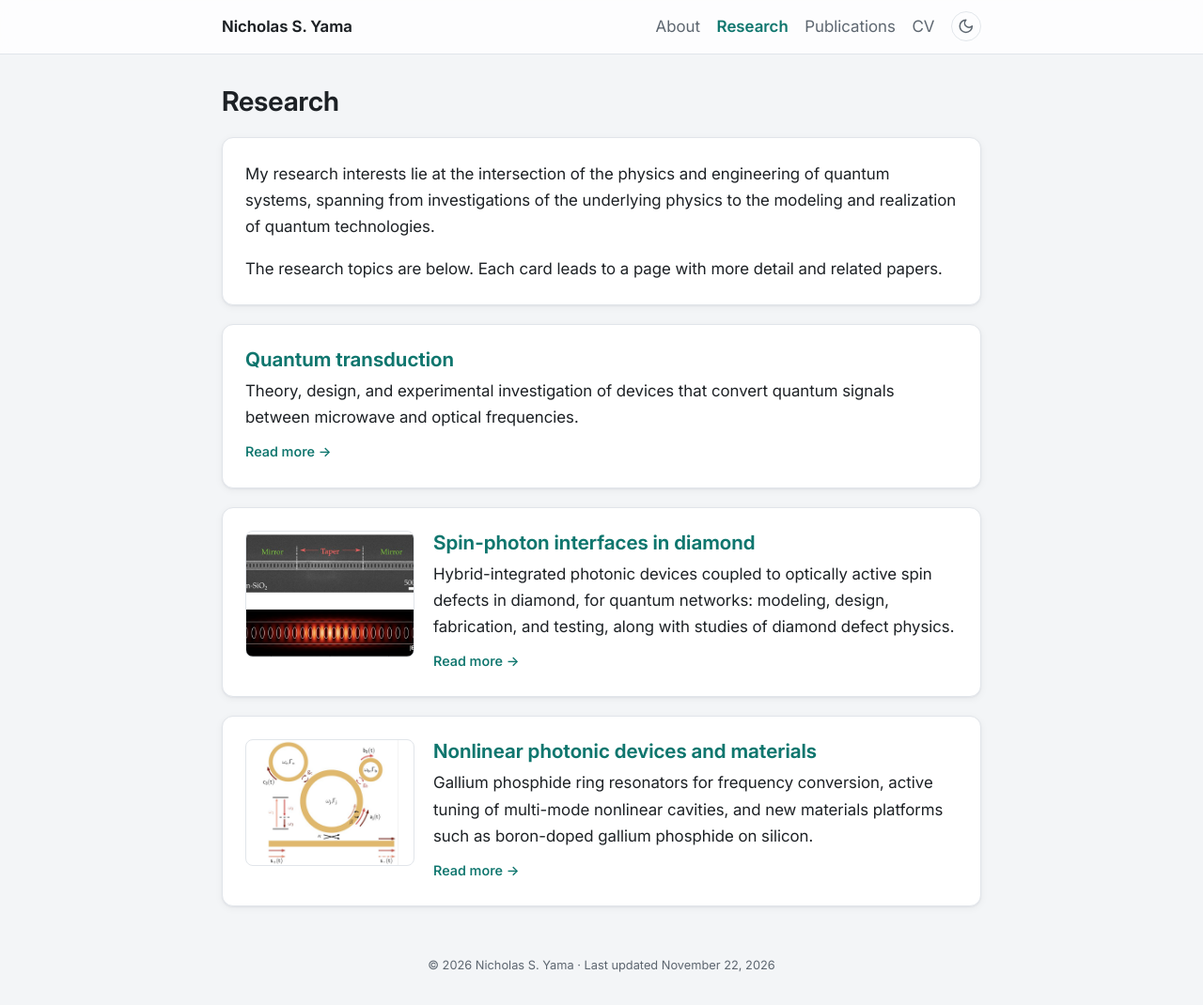
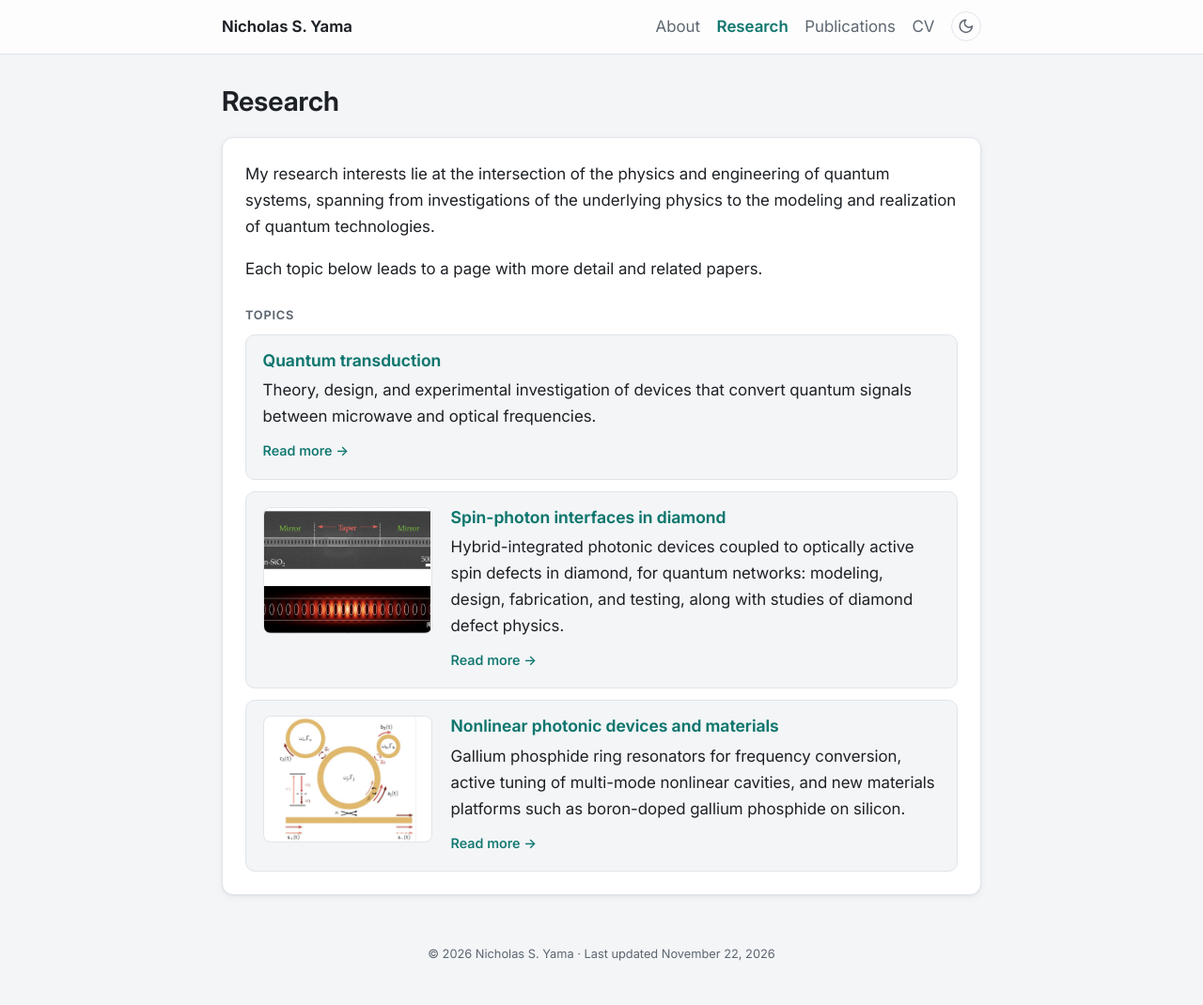
Before and after one commit to nyama8/nyama8.github.io, a Jekyll site: the page built from research.md, in a window 1280 px wide and 1070 px high. Shown: the whole window at 94% size. Built offline with Jekyll 4.4.1, drawn with Linux system fonts in a browser that asks for light colours.

Commit message:
Research: topic cards nested inside the main card, flat with gray fill
Co-Authored-By: Claude Opus 5.5 <noreply@anthropic.com>

```diff
--- a/_layouts/research.html
+++ b/_layouts/research.html
@@ -3,24 +3,27 @@ layout: default
 ---
 <h1 class="page-title">{{ page.title }}</h1>
 
-<section class="card prose">
+<section class="card research-card">
+  <div class="prose">
     {{ content }}
-</section>
+  </div>
 
   {%- comment -%}
-  One card per file in the _topics folder, in the order given by "order:".
-  The whole card is a link to the topic's own page.
+    One inner card per file in the _topics folder, in the order given by "order:".
+    The whole inner card is a link to the topic's own page.
   {%- endcomment %}
+  <h2 class="topics-heading">Topics</h2>
   {%- assign topics = site.topics | sort: "order" %}
   {%- for topic in topics %}
-<a class="card topic-card" href="{{ topic.url | relative_url }}">
+  <a class="topic-card" href="{{ topic.url | relative_url }}">
     {%- if topic.image %}
     <img class="topic-thumb" src="{{ topic.image | relative_url }}" alt="{{ topic.alt }}" loading="lazy">
     {%- endif %}
     <div class="topic-body">
-    <h2 class="topic-title">{{ topic.title }}</h2>
+      <h3 class="topic-title">{{ topic.title }}</h3>
       <p class="topic-summary">{{ topic.summary }}</p>
       <span class="topic-more">Read more <span aria-hidden="true">→</span></span>
     </div>
   </a>
   {%- endfor %}
+</section>
--- a/assets/css/style.css
+++ b/assets/css/style.css
@@ -262,11 +262,24 @@ img { max-width: 100%; height: auto; }
 
 /* ---------- Research page ---------- */
 
-/* Topic cards: thumbnail on the left, text on the right. The whole card is a link. */
+/* Topic cards sit inside the main Research card. They are flat (no shadow) with a
+   gray fill, so they read as part of that card. The whole topic card is a link. */
+.topics-heading {
+  font-size: 0.8rem;
+  text-transform: uppercase;
+  letter-spacing: 0.06em;
+  color: var(--muted);
+  margin: 1.75rem 0 0.75rem;
+}
 .topic-card {
   display: flex;
   gap: 1.25rem;
   align-items: flex-start;
+  padding: 1rem 1.1rem;
+  margin-top: 0.75rem;
+  background: var(--bg);
+  border: 1px solid var(--border);
+  border-radius: 10px;
   color: var(--text);
   transition: border-color 0.15s, box-shadow 0.15s;
 }
@@ -280,7 +293,7 @@ img { max-width: 100%; height: auto; }
   background: #ffffff;           /* figures have white backgrounds, also in dark mode */
   border: 1px solid var(--border);
 }
-.topic-title { margin: 0 0 0.4rem; color: var(--accent); }
+.topic-title { font-size: 1.1rem; margin: 0 0 0.4rem; color: var(--accent); }
 .topic-summary { margin: 0 0 0.5rem; }
 .topic-more { color: var(--accent); font-size: 0.9rem; font-weight: 550; }
 .topic-card:hover .topic-more { text-decoration: underline; }
@@ -418,7 +431,8 @@ label.btn { cursor: pointer; user-select: none; }
   .card { padding: 1.15rem; }
   .profile { flex-direction: column; text-align: center; }
   .profile-links { justify-content: center; }
-  .topic-card { flex-direction: column; }
+  .research-card { padding: 1rem 0.85rem; }   /* less padding so the inner cards keep their width */
+  .topic-card { flex-direction: column; padding: 0.9rem; }
   .topic-thumb { width: 100%; max-height: 220px; }
   .nav { justify-content: center; padding: 0.4rem 1rem; row-gap: 0; }
   html { scroll-padding-top: 6rem; }   /* the top bar is two lines on phones */
--- a/research.md
+++ b/research.md
@@ -8,4 +8,4 @@ description: Research on quantum transduction, spin-photon interfaces in diamond
 {% comment %} DRAFT: general research interests statement, to be rewritten. {% endcomment %}
 My research interests lie at the intersection of the physics and engineering of quantum systems, spanning from investigations of the underlying physics to the modeling and realization of quantum technologies.
 
-The research topics are below. Each card leads to a page with more detail and related papers.
+Each topic below leads to a page with more detail and related papers.
```
Lines whose indentation alone changed are shown as unchanged.
